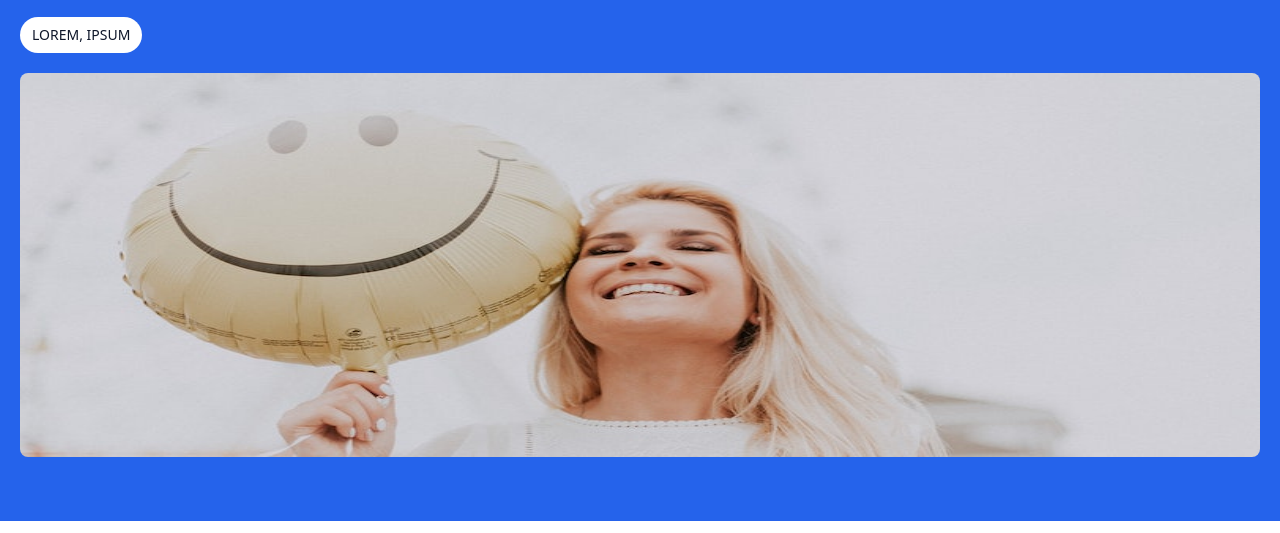
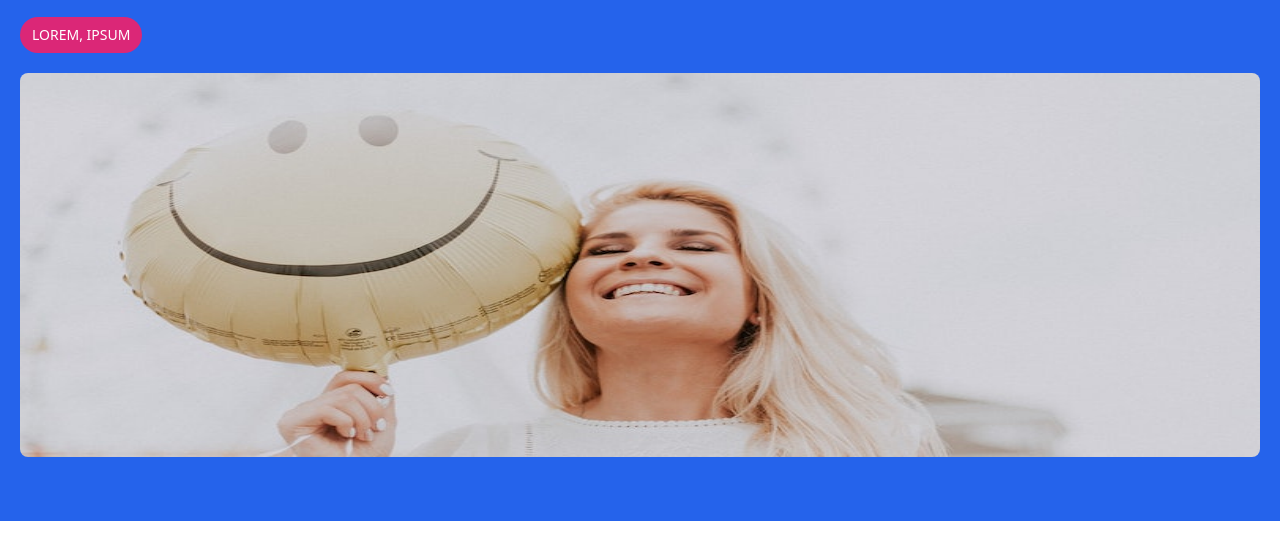
Before and after one commit to isakgranqvist2021/landing-page, a website: page public/index.html in a window 1280 px wide. Shown: the part 267-800 px from the top of the page. Drawn offline with nearby package versions, Linux system fonts and the light colour scheme.

Commit message:
Make CTA different color

```diff
--- a/public/index.html
+++ b/public/index.html
@@ -40,7 +40,7 @@
 
             <a
               href="#"
-              class="bg-white text-slate-900 text-center px-3 p-2 rounded-3xl text-sm uppercase w-fit font-medium hover:bg-slate-200"
+              class="bg-pink-600 text-white text-center px-3 p-2 rounded-3xl text-sm uppercase w-fit font-medium hover:bg-pink-500"
               >Lorem, ipsum</a
             >
           </section>
```
